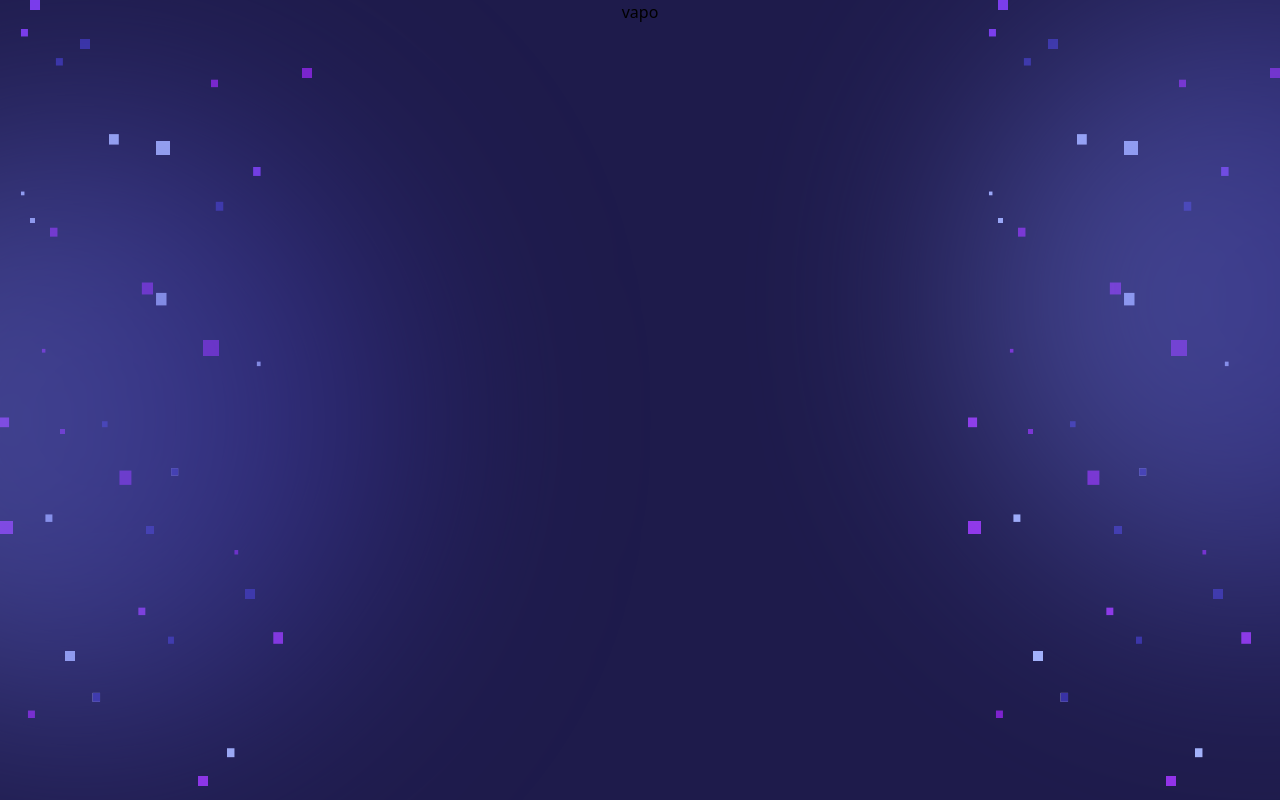
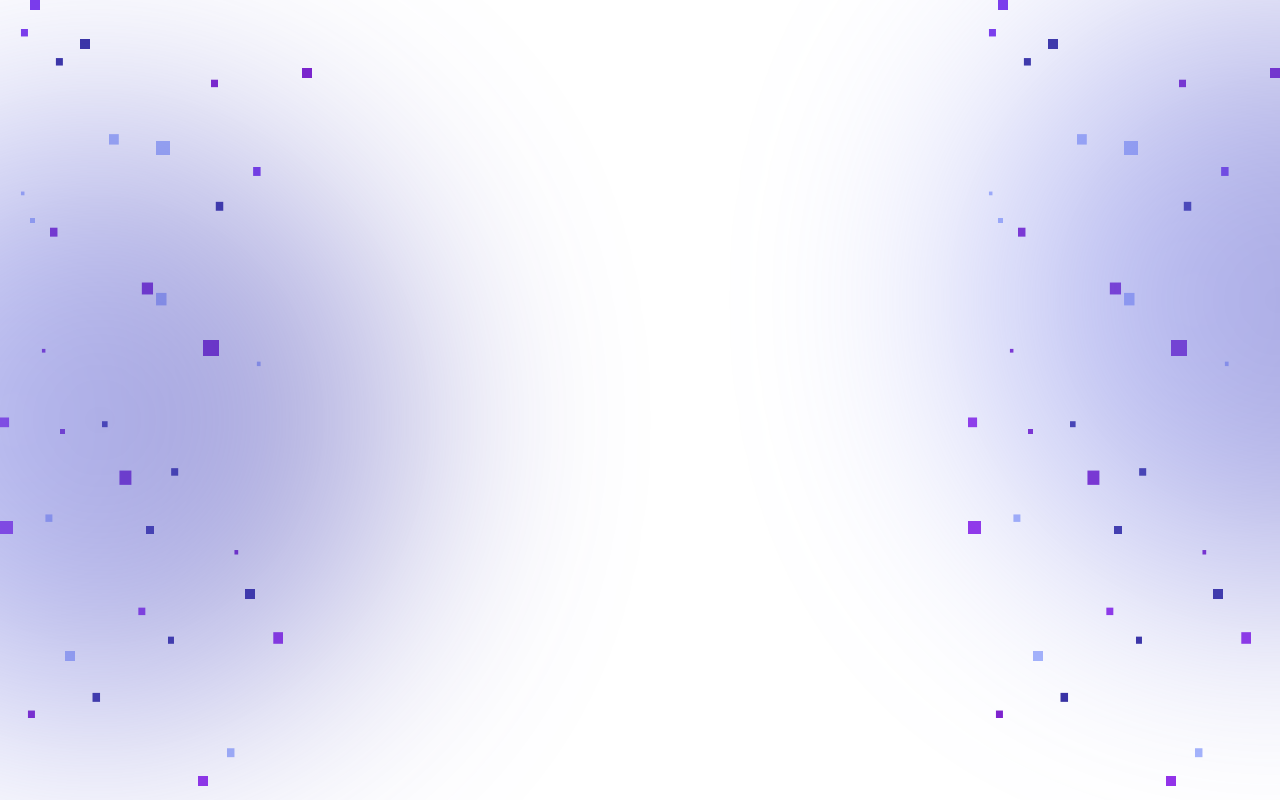
Before and after one commit to Guilherme-Matosoli/gambi-cloud-client, a Next.js app: page / in a window 1280 px wide. Shown: the top 800 px of the page. Built offline with nearby package versions, Linux system fonts and the light colour scheme.

Commit message:
add Header component on homepage :robot:

```diff
--- a/src/app/home/index.tsx
+++ b/src/app/home/index.tsx
@@ -1,8 +1,9 @@
+import { Header } from "@/components/Header";
 
 export const HomePage = () => {
   return (
-    <div className="flex flex-col items-center w-1/1 h-screen bg-indigo-950 bg-landing bg-no-repeat bg-center">
-      <span>vapo</span>
+    <div className="flex flex-col items-center w-full h-screen">
+      <Header />
     </div>
   )
 };
```
